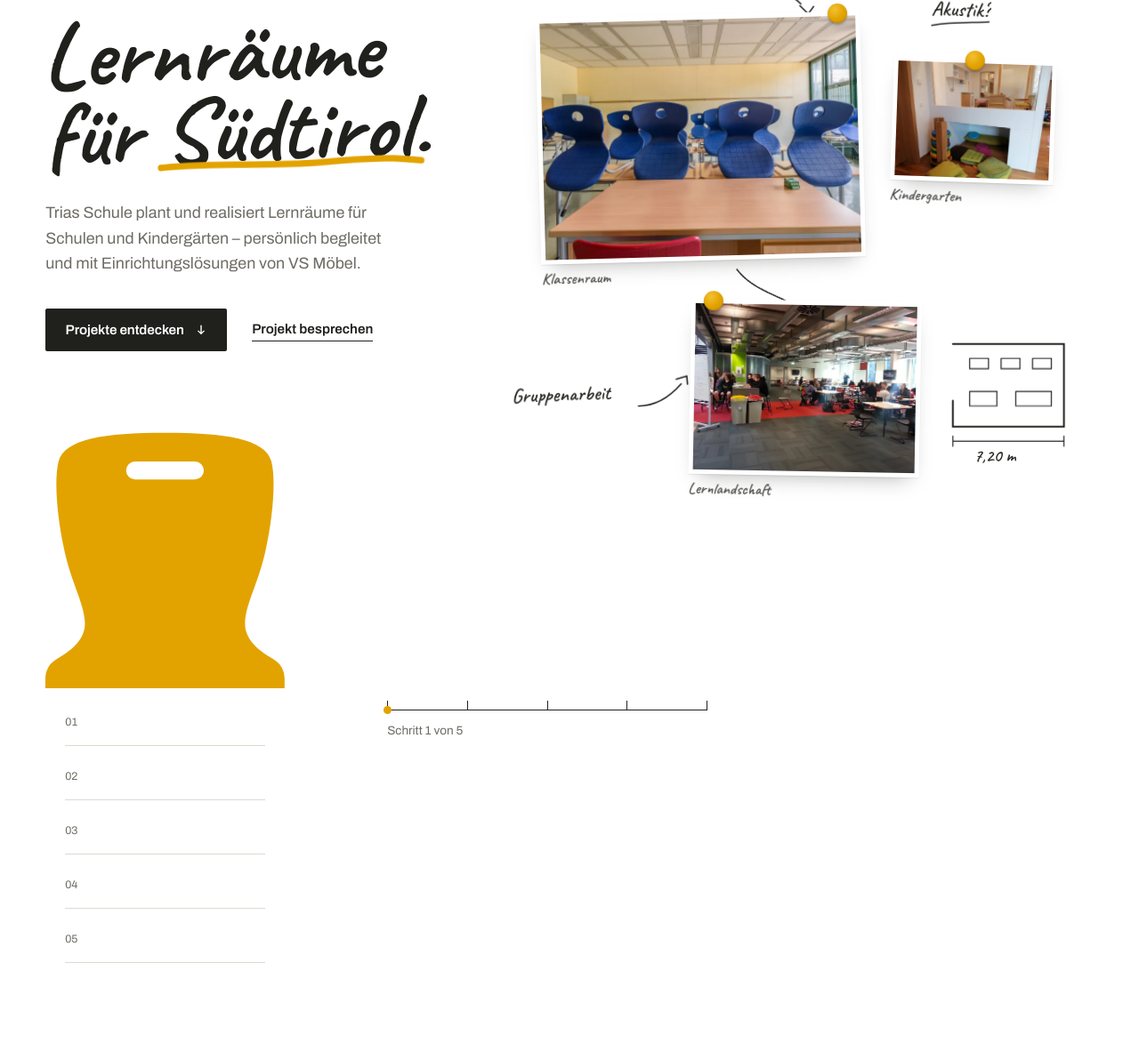
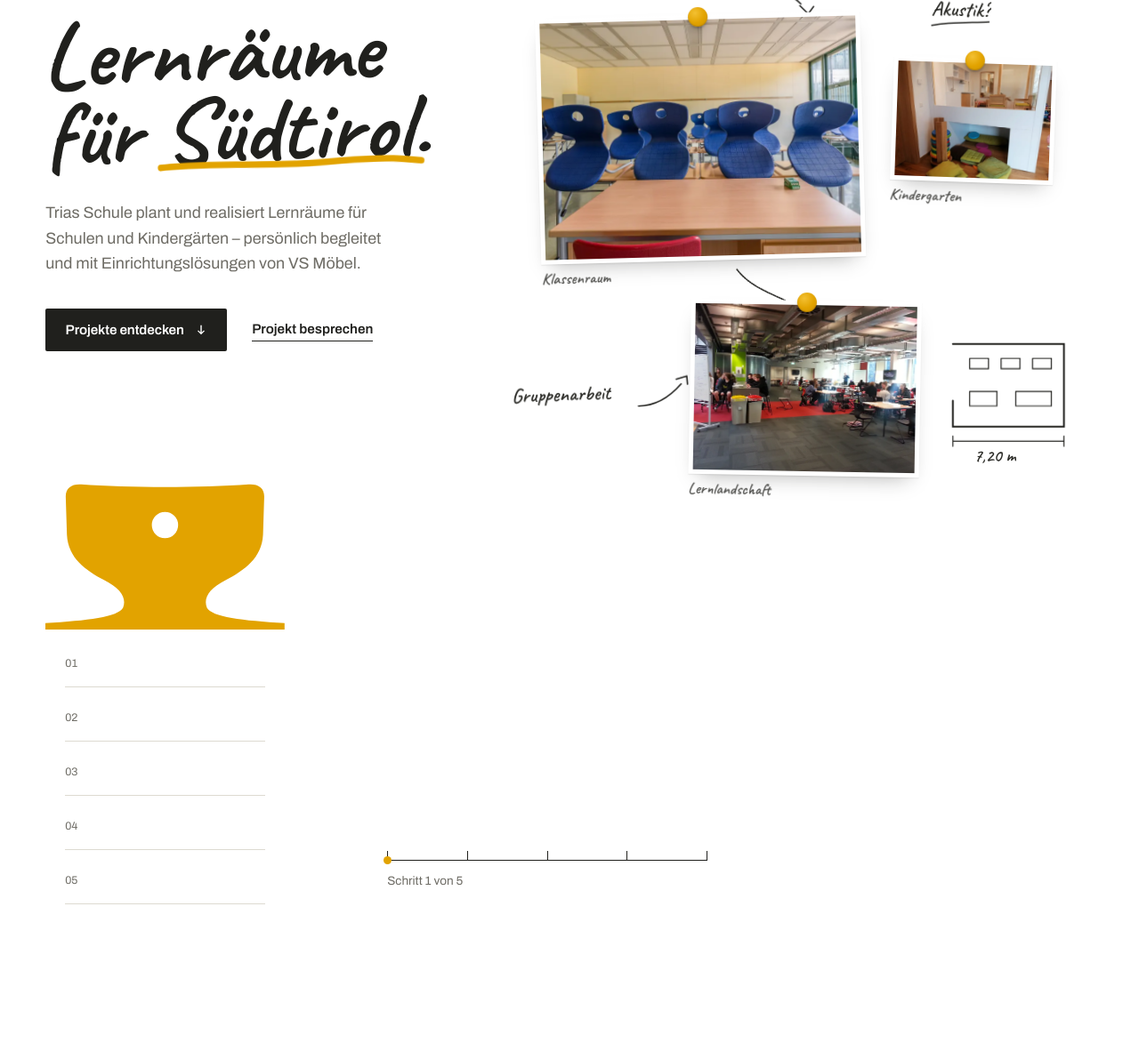
Before and after one commit to HofDa/simon-schule, an Astro site: page / in a window 1280 px wide. Shown: the part 126-1299 px from the top of the page at 89% size. Built offline with nearby package versions, Linux system fonts and the light colour scheme; Astro itself is replaced by a stand-in of ours.

Commit message:
ui refinement 4

```diff
--- a/src/components/Magnet.astro
+++ b/src/components/Magnet.astro
@@ -1,17 +1,14 @@
 ---
-/** Matte ginstergelb whiteboard magnet. */
-interface Props {
-  position?: 'tl' | 'tc' | 'tr';
-}
-const { position = 'tc' } = Astro.props;
+/** Matte ginstergelb whiteboard magnet, centred on the photo's top edge. */
 ---
 
-<span class={`magnet magnet-${position}`} aria-hidden="true"></span>
+<span class="magnet" aria-hidden="true"></span>
 
 <style>
   .magnet {
     position: absolute;
     top: -9px;
+    left: calc(50% - 11px);
     z-index: 4;
     width: 22px;
     height: 22px;
@@ -22,7 +19,4 @@ const { position = 'tc' } = Astro.props;
       0 2px 2px rgba(32, 32, 29, 0.22),
       0 6px 10px -4px rgba(32, 32, 29, 0.3);
   }
-  .magnet-tl { left: 14px; }
-  .magnet-tr { right: 14px; }
-  .magnet-tc { left: calc(50% - 11px); }
 </style>
--- a/src/components/ProjectPhoto.astro
+++ b/src/components/ProjectPhoto.astro
@@ -9,9 +9,8 @@ interface Props {
   class?: string;
   sizes: string;
   priority?: boolean;
-  magnet?: 'tl' | 'tc' | 'tr';
 }
-const { project, class: className = '', sizes, priority = false, magnet = 'tc' } = Astro.props;
+const { project, class: className = '', sizes, priority = false } = Astro.props;
 const img = project.images[0];
 const src = (w: number) => asset(`images/projects/${img.file}-${w}.webp`);
 ---
@@ -30,7 +29,7 @@ const src = (w: number) => asset(`images/projects/${img.file}-${w}.webp`);
       decoding="async"
     />
   </div>
-  <Magnet position={magnet} />
+  <Magnet />
   <figcaption class="marker mt-2 text-[clamp(1.1rem,1.4vw,1.45rem)] text-ink/80">{project.boardLabel}</figcaption>
 </figure>
 
--- a/src/components/ServicesStory.astro
+++ b/src/components/ServicesStory.astro
@@ -74,7 +74,7 @@ const services = [
 <style>
   .services {
     --col-w: clamp(250px, 21vw, 330px);
-    --peek: clamp(120px, 22vh, 220px);
+    --peek: calc(var(--col-w) * 0.44); /* top of the shell down to the waist shows in the hero */
     pointer-events: none;
   }
   .steps-cell, .intro-cell, .detail-cell { pointer-events: auto; }
@@ -149,13 +149,13 @@ const services = [
     .services { margin-top: calc(-1 * var(--peek)); }
     .services-grid {
       grid-template-columns: var(--col-w) minmax(0, 1fr);
-      grid-template-rows: auto auto;
+      grid-template-rows: auto auto 1fr; /* row 1 is only the chair, so the seat edge meets the list */
       padding-block: 0 110px;
     }
     .chair-cell { width: var(--col-w); grid-column: 1; grid-row: 1; }
-    .steps-cell { grid-column: 1; grid-row: 2; }
-    .intro-cell { grid-column: 2; grid-row: 1; align-self: end; order: 0; margin-bottom: 0; padding-bottom: 36px; }
-    .detail-cell { grid-column: 2; grid-row: 2; align-self: start; padding-top: 14px; }
+    .steps-cell { grid-column: 1; grid-row: 2 / 4; }
+    .intro-cell { grid-column: 2; grid-row: 2; align-self: start; order: 0; margin-bottom: 0; padding-top: 6px; }
+    .detail-cell { grid-column: 2; grid-row: 3; align-self: start; padding-top: 28px; }
     .steps { margin-top: 0; padding: 4px 22px 0; }
     .step:first-child { border-top: 0; }
     .step { padding: 16px 0 18px; }
--- a/src/components/WhiteboardHero.astro
+++ b/src/components/WhiteboardHero.astro
@@ -78,9 +78,9 @@ const writeDuration = (clock - WORD_GAP + 0.15).toFixed(2);
 
           <!-- pinned photos -->
           <div class="pins relative mb-10 h-[min(78vw,520px)] lg:absolute lg:inset-0 lg:m-0 lg:h-auto">
-            <ProjectPhoto project={a} class="pin-a" sizes="(min-width: 1024px) 31vw, 62vw" priority magnet="tr" />
-            <ProjectPhoto project={b} class="pin-b" sizes="(min-width: 1024px) 16vw, 48vw" magnet="tc" />
-            <ProjectPhoto project={c} class="pin-c hidden lg:block" sizes="22vw" magnet="tl" />
+            <ProjectPhoto project={a} class="pin-a" sizes="(min-width: 1024px) 31vw, 62vw" priority />
+            <ProjectPhoto project={b} class="pin-b" sizes="(min-width: 1024px) 16vw, 48vw" />
+            <ProjectPhoto project={c} class="pin-c hidden lg:block" sizes="22vw" />
 
             <span class="note note-flex marker" style="--d: 0.95s">Flexibilität</span>
             <span class="note note-akustik marker hidden lg:block" style="--d: 1.1s">Akustik?</span>
--- a/src/components/art/PantoSwingSilhouette.astro
+++ b/src/components/art/PantoSwingSilhouette.astro
@@ -1,7 +1,7 @@
 ---
 /**
- * Abstract front silhouette of the VS PantoSwing shell: broad backrest with
- * grip slot, waist, and the seat flaring out to a straight front edge.
+ * Abstract front silhouette of the VS PantoSwing shell: broad, almost flat top
+ * with the round grip hole, a narrow waist and the seat flaring out to a straight front edge.
  * The front edge is drawn flush with the bottom of the viewBox so the
  * Leistungen column can continue it as plan lines.
  */
@@ -11,22 +11,23 @@ interface Props {
 const { class: className = '' } = Astro.props;
 ---
 
-<svg class={className} viewBox="0 0 400 444" role="img" aria-label="Silhouette eines ginstergelben PantoSwing-Schulstuhls von VS">
+<svg class={className} viewBox="0 0 400 260" role="img" aria-label="Silhouette eines ginstergelben PantoSwing-Schulstuhls von VS">
   <path
     fill="#E2A300"
     fill-rule="evenodd"
-    d="M200 16
-       C300 16 368 26 378 64
-       C386 96 380 160 368 214
-       C356 268 336 300 334 332
-       C332 358 352 378 380 394
-       C394 402 400 414 400 428
-       L400 444 L0 444 L0 428
-       C0 414 6 402 20 394
-       C48 378 68 358 66 332
-       C64 300 44 268 32 214
-       C20 160 14 96 22 64
-       C32 26 100 16 200 16 Z
-       M150 64 H250 A15 15 0 0 1 250 94 H150 A15 15 0 0 1 150 64 Z"
+    d="M60 16
+       C140 22 260 22 340 16
+       C356 15 366 22 366 36
+       L364 100
+       C362 140 332 160 302 176
+       C274 190 264 206 270 222
+       C278 238 330 244 400 248
+       L400 260 L0 260 L0 248
+       C70 244 122 238 130 222
+       C136 206 126 190 98 176
+       C68 160 38 140 36 100
+       L34 36
+       C34 22 44 15 60 16 Z
+       M222 84 A22 22 0 1 0 178 84 A22 22 0 1 0 222 84 Z"
   />
 </svg>
```
